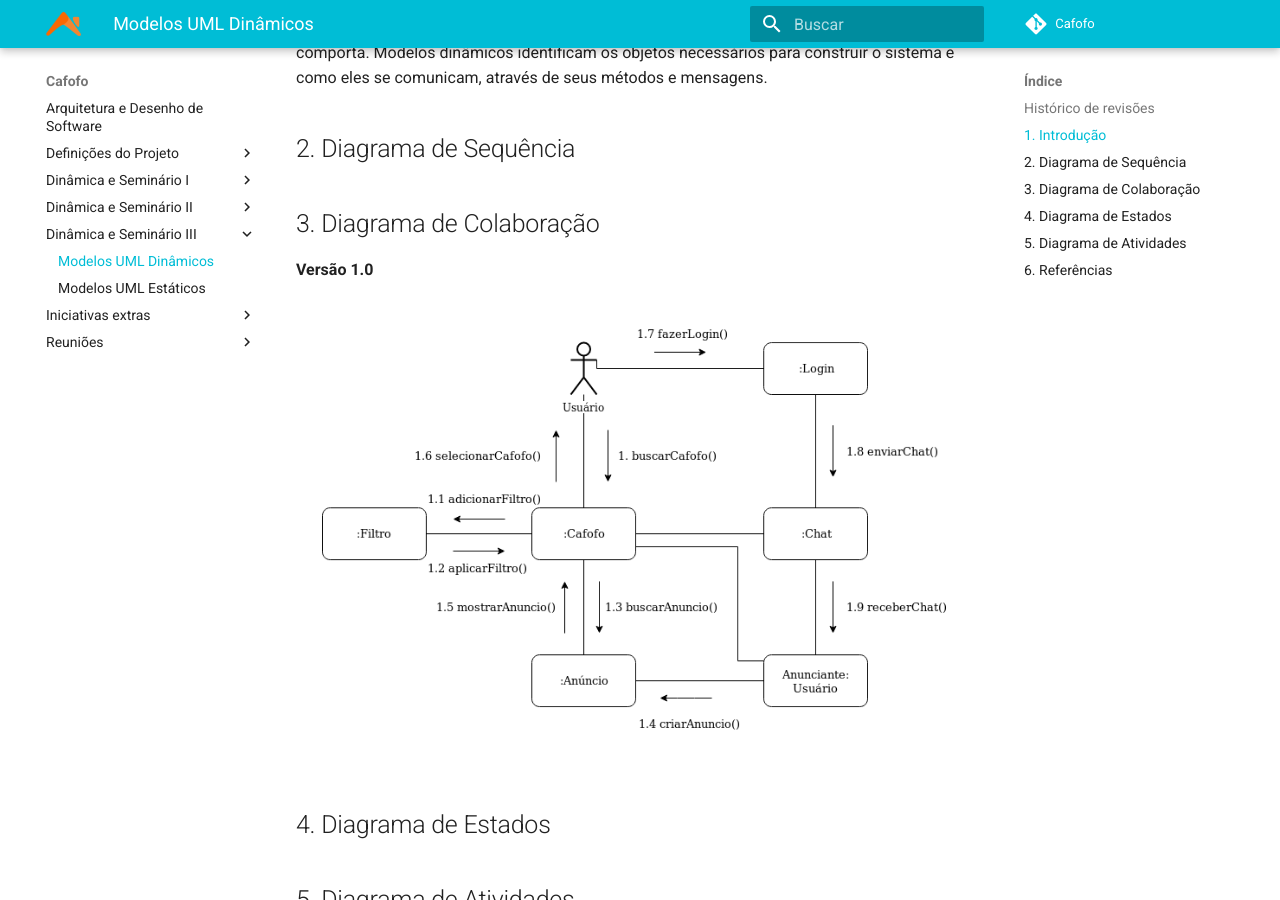
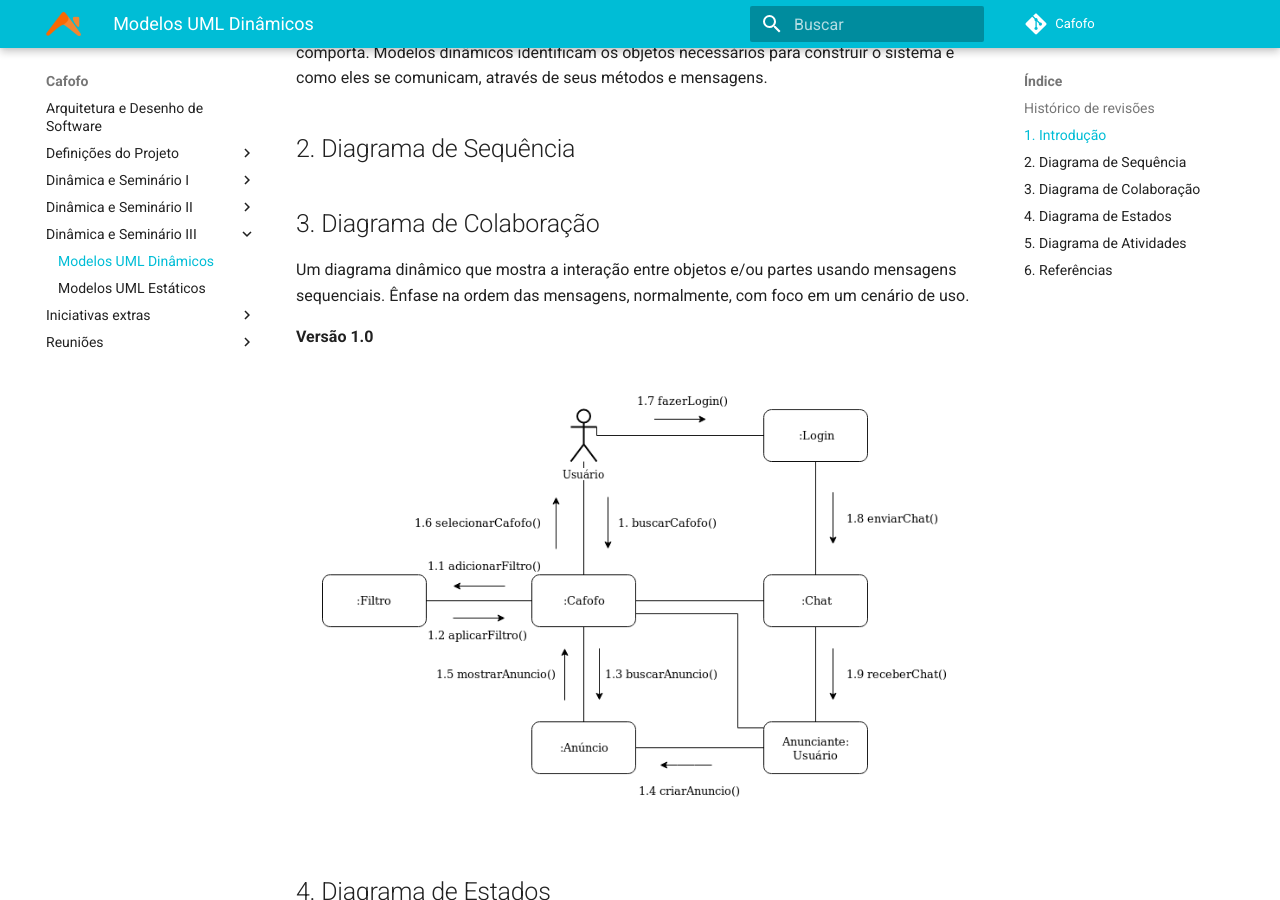
Before and after one commit to desenho-2019/Wiki, an MkDocs documentation site: the page built from docs/Dinâmica e Seminário III/uml_dinamico.md, in a window 1280 px wide and 900 px high, scrolled down 451 px. Built offline with MkDocs 1.6.1 and Material for MkDocs 9.7.7, drawn with Linux system fonts in a browser that asks for light colours; some of the changed lines change nothing that is shown.

Commit message:
Corrigindo diagrama

```diff
--- a/docs/Dinâmica e Seminário III/uml_dinamico.md
+++ b/docs/Dinâmica e Seminário III/uml_dinamico.md
@@ -14,6 +14,8 @@ Demonstram as características comportamentais de um sistema, demonstra como o s
 
 ## 3. Diagrama de Colaboração
 
+Um diagrama dinâmico que mostra a interação entre objetos e/ou partes usando mensagens sequenciais. Ênfase na ordem das mensagens, normalmente, com foco em um cenário de uso.
+
 **Versão 1.0**
 
 ![Diagrama-Contribuição](img/diagrama_colaboracao.png)
@@ -24,4 +26,4 @@ Demonstram as características comportamentais de um sistema, demonstra como o s
 
 ## 6. Referências
 
-- [Diagrama de Colaboração]()
+- [Diagrama de Colaboração](https://www.uml-diagrams.org/communication-diagrams.html)
```
